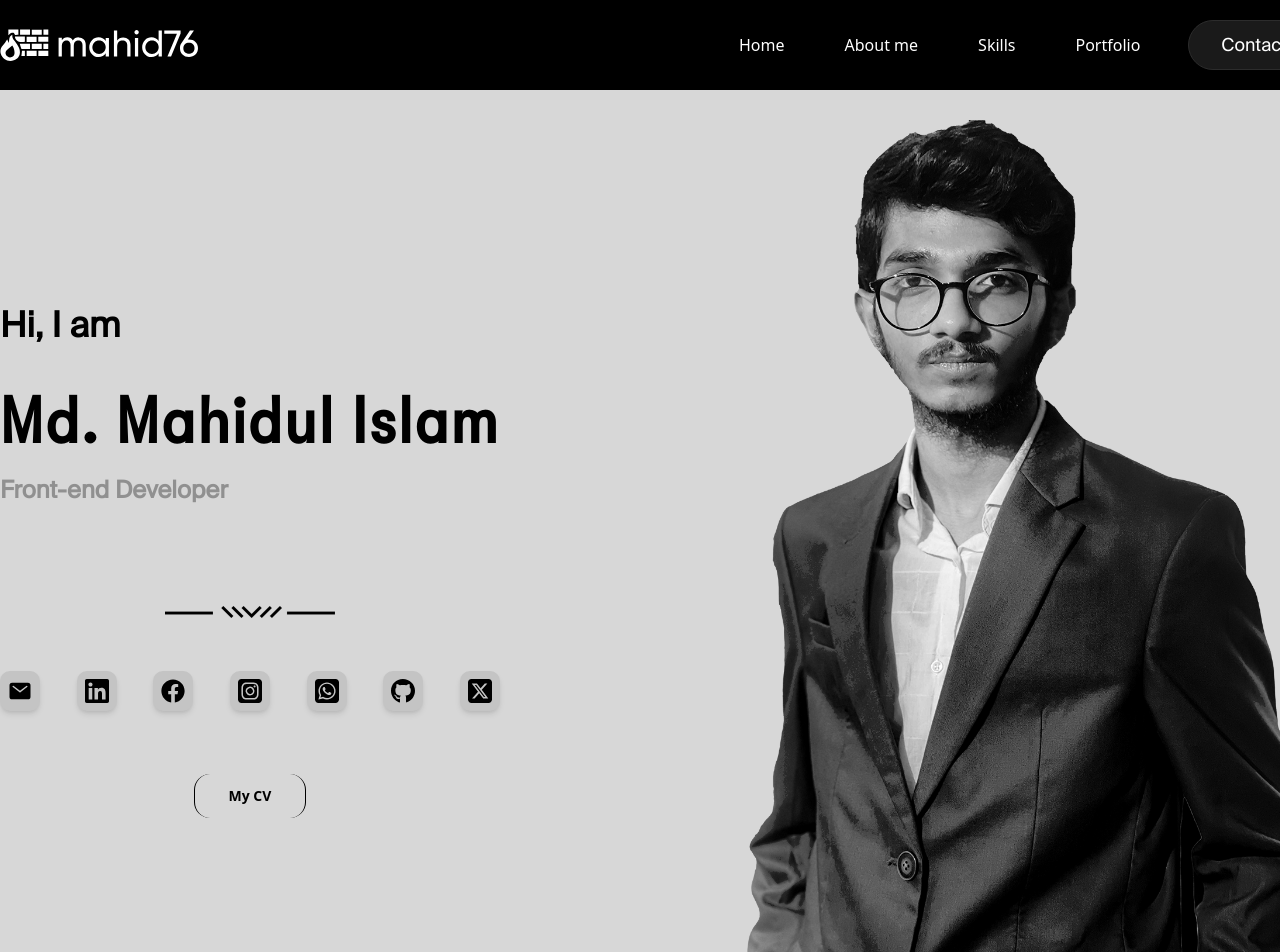
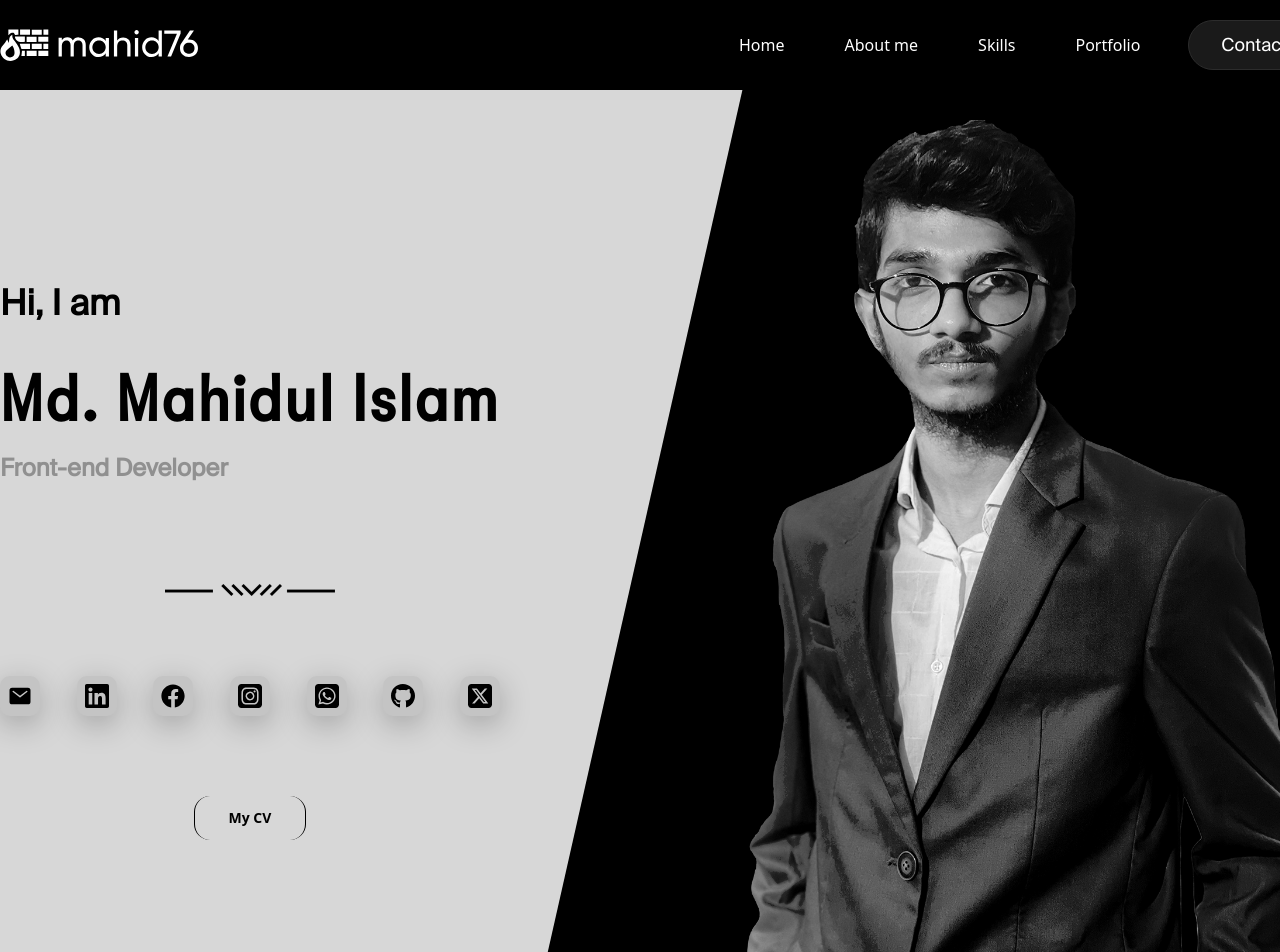
Before and after one commit to mahid76/Portfolio, a React (Vite) app: page / in a window 1280 px wide. Shown: the top 952 px of the page. Built offline with nearby package versions, Linux system fonts and the light colour scheme.

Commit message:
Home Fixed

```diff
--- a/src/components/Home/Home.jsx
+++ b/src/components/Home/Home.jsx
@@ -14,51 +14,58 @@ const Home = () => {
 	return (
 		<div>
 			<Navbar></Navbar>
-			<section className="bg-[#d7d7d7] pt-[30px] " >
+			<section className="bg-black relative before:bg-[#d7d7d7]  pt-[30px]  z-[1] before:absolute before:h-[100%] before:w-[100%] before:z-[-1] before:top-0 before:left-0 before:[clip-path:polygon(0_0,58%_0,42%_100%,0_100%)]">
 				<Container>
 					<div className="flex justify-between items-center">
 						<div className="">
 							<div className="title">
-							<h4 className="text-[35px] text-black font-bold font-secondary ">Hi, I am</h4>
-							<h2 className="tracking-wider font-bold font-primary leading-20 text-black text-[65px] mt-[30px] ">Md. Mahidul Islam</h2>
-							<p className="font-secondary mt-3 text-2xl text-[#909090] font-bold">Front-end Developer</p>
+								<h4 className="text-[35px] text-black font-bold font-secondary ">
+									Hi, I am
+								</h4>
+								<h2 className="tracking-wider font-bold font-primary leading-20 text-black text-[65px] mt-[30px] ">
+									Md. Mahidul Islam
+								</h2>
+								<p className="font-secondary mt-3 text-2xl text-[#909090] font-bold">
+									Front-end Developer
+								</p>
 							</div>
 							<div className="mt-[100px] flex justify-center">
 								<Line></Line>
 							</div>
-						<div className="flex mt-[53px] justify-between">
+							<div className="flex mt-[80px] justify-between">
 								<a href="mailto:mahidulislamsohan76@gmail.com">
-								<IoMail className="hover:scale-110 size-[40px] shadow-md px-2  text-black bg-[#c4c4c4] rounded-[10px] "/>
+									<IoMail className="hover:scale-110 size-[40px] shadow-[0_8px_30px_rgb(0,0,0,0.25)] px-2  text-black bg-[#c4c4c4] rounded-[10px] " />
 								</a>
 								<a href="https://www.linkedin.com/in/md-mahidul-islam-poblaaa/">
-								<FaLinkedin className="hover:scale-110 size-[40px] shadow-md px-2  text-black bg-[#c4c4c4] rounded-[10px] " />
+									<FaLinkedin className="hover:scale-110 size-[40px] shadow-[0_8px_30px_rgb(0,0,0,0.25)] px-2  text-black bg-[#c4c4c4] rounded-[10px] " />
 								</a>
 								<a href="https://www.facebook.com/jerrypoblaaa">
-								<FaFacebook className="hover:scale-110 size-[40px] shadow-md px-2  text-black bg-[#c4c4c4] rounded-[10px] " />
+									<FaFacebook className="hover:scale-110 size-[40px] shadow-[0_8px_30px_rgb(0,0,0,0.25)] px-2  text-black bg-[#c4c4c4] rounded-[10px] " />
 								</a>
 								<a href="#">
-								<FaSquareInstagram className="hover:scale-110 size-[40px] shadow-md px-2  text-black bg-[#c4c4c4] rounded-[10px] " />
+									<FaSquareInstagram className="hover:scale-110 size-[40px] shadow-[0_8px_30px_rgb(0,0,0,0.25)] px-2  text-black bg-[#c4c4c4] rounded-[10px] " />
 								</a>
 								<a href="tel:+8801601117731">
-								<FaSquareWhatsapp className="hover:scale-110 size-[40px] shadow-md px-2  text-black bg-[#c4c4c4] rounded-[10px] " />
+									<FaSquareWhatsapp className="hover:scale-110 size-[40px] shadow-[0_8px_30px_rgb(0,0,0,0.25)] px-2  text-black bg-[#c4c4c4] rounded-[10px] " />
 								</a>
 								<a href="https://github.com/mahid76">
-								<FaGithub className="hover:scale-110 size-[40px] shadow-md px-2  text-black bg-[#c4c4c4] rounded-[10px] " />
+									<FaGithub className="hover:scale-110 size-[40px] shadow-[0_8px_30px_rgb(0,0,0,0.25)] px-2  text-black bg-[#c4c4c4] rounded-[10px] " />
 								</a>
 								<a href="#">
-								<FaSquareXTwitter className="hover:scale-110 size-[40px] shadow-md px-2  text-black bg-[#c4c4c4] rounded-[10px] " />
+									<FaSquareXTwitter className="hover:scale-110 size-[40px] shadow-[0_8px_30px_rgb(0,0,0,0.25)] px-2  text-black bg-[#c4c4c4] rounded-[10px] " />
 								</a>
 							</div>
-            <div className="flex justify-center mt-[63px]">
+							<div className="flex justify-center mt-[80px]">
 								<a href="#">
-                <p className="overflow-hidden text-sm font-bold  text-black bg-none rounded-2xl py-3 px-[34px] border-x border-x-black relative group hover:text-white z-10  duration-[400ms] ease-in-out">My CV
+									<p className="overflow-hidden text-sm font-bold  text-black bg-none rounded-2xl py-3 px-[34px] border-x border-x-black relative group hover:text-white z-10  duration-[400ms] ease-in-out">
+										My CV
 										<div className="w-0 h-0 bg-black absolute left-0 top-0 duration-[350ms] ease-in-out rounded-t-none rounded-l-none rounded-br-[100%]   group-hover:w-[100%] -z-10 group-hover:h-[100%]  "></div>
 										<div className="w-0 h-0 bg-black absolute right-0 bottom-0 duration-[450ms] ease-in-out rounded-tl-[180%] rounded-r-none rounded-b-none   group-hover:w-[100%] -z-10 group-hover:h-[100%]"></div>
 									</p>
 								</a>
 							</div>
 						</div>
-					<div className="  " >
+						<div className="  ">
 							<img className="h-[877px]" src={mahidPicture} alt="" />
 						</div>
 					</div>
--- a/src/components/Navbar/Navbar.jsx
+++ b/src/components/Navbar/Navbar.jsx
@@ -21,7 +21,7 @@ const Navbar = () => {
 		<div className="py-5 bg-black text-white ">
 			<Container>
 				<div className="flex justify-between items-center">
-					<div className="z-40">
+					<div className="">
 						<a href="#">
 							<Logo></Logo>
 						</a>
```
Lines whose indentation alone changed are shown as unchanged.
